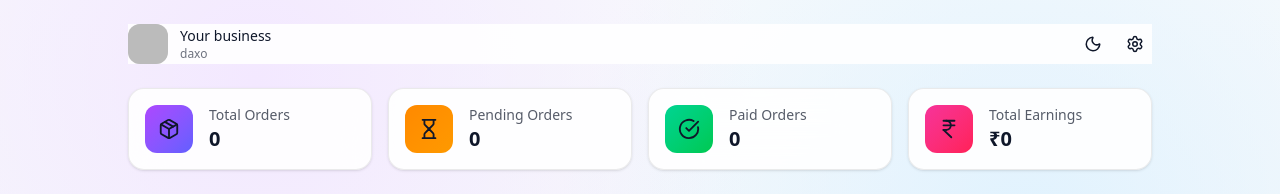
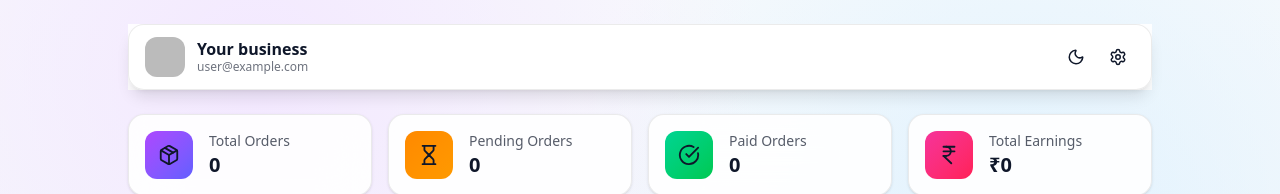
Before and after one commit to chaudharyjatin115/daxo-dashboard, a React (Vite) app: page / in a window 1280 px wide. Shown: the top 194 px of the page. Built offline with nearby package versions, Linux system fonts and the light colour scheme; no server answers; the database is empty; sample sign-in values are in the browser's storage.

Commit message:
Update Header.jsx

```diff
--- a/src/components/Header.jsx
+++ b/src/components/Header.jsx
@@ -1,8 +1,18 @@
 import { useNavigate } from "react-router-dom";
-import { Settings, Sun, Moon } from "lucide-react";
+import { Sun, Moon, Settings } from "lucide-react";
 import { useTheme } from "../context/ThemeContext";
 import { useBusiness } from "../context/BusinessContext";
 import { useAuth } from "../context/AuthContext";
+
+/* small helper to keep logo safe */
+function resolveLogo({ logo, user, businessName }) {
+  if (logo) return logo;
+  if (user?.photoURL) return user.photoURL;
+
+  return `https://api.dicebear.com/7.x/initials/svg?seed=${encodeURIComponent(
+    businessName || "D"
+  )}`;
+}
 
 export default function Header() {
   const navigate = useNavigate();
@@ -10,19 +20,28 @@ export default function Header() {
   const { businessName, logo } = useBusiness();
   const { user } = useAuth();
 
-  const displayLogo =
-    logo ||
-    user?.photoURL ||
-    `https://api.dicebear.com/7.x/initials/svg?seed=${encodeURIComponent(
-      businessName || "D"
-    )}`;
+  const displayLogo = resolveLogo({ logo, user, businessName });
 
   return (
-    <header className="w-full flex items-center justify-between">
-      {/* left: brand */}
-      <div className="flex items-center gap-3">
-        {/* icon wrapper */}
-        <div className="w-10 h-10 rounded-xl overflow-hidden bg-black/10 dark:bg-white/10 flex items-center justify-center">
+    <header className="sticky top-0 z-40">
+      <div
+        className="
+          mx-auto max-w-5xl
+          px-4 py-3
+          rounded-2xl
+          backdrop-blur-xl
+          border shadow-lg
+          flex items-center justify-between
+        "
+        style={{
+          background: "var(--card-bg)",
+          borderColor: "var(--card-border)",
+        }}
+      >
+        {/* left: logo + name */}
+        <div className="flex items-center gap-3 min-w-0">
+          {/* logo (fixed size, no stretching) */}
+          <div className="w-10 h-10 rounded-xl overflow-hidden shrink-0">
             <img
               src={displayLogo}
               alt="logo"
@@ -30,30 +49,51 @@ export default function Header() {
             />
           </div>
 
-        <div className="leading-tight">
-          <div className="font-medium text-sm">
+          <div className="min-w-0">
+            <p className="font-semibold leading-tight truncate">
               {businessName || "Your business"}
-          </div>
-          <div className="text-xs opacity-60">daxo</div>
+            </p>
+            <p className="text-xs opacity-60 truncate">
+              {user?.email || ""}
+            </p>
           </div>
         </div>
 
         {/* right: actions */}
         <div className="flex items-center gap-2">
+          {/* theme toggle */}
           <button
             onClick={toggleTheme}
-          className="p-2 rounded-lg hover:bg-black/10 dark:hover:bg-white/10"
+            className="
+              p-2 rounded-xl
+              hover:bg-black/10
+              dark:hover:bg-white/10
+              transition
+            "
+            aria-label="toggle theme"
           >
-          {theme === "dark" ? <Sun size={18} /> : <Moon size={18} />}
+            {theme === "dark" ? (
+              <Sun size={18} />
+            ) : (
+              <Moon size={18} />
+            )}
           </button>
 
+          {/* settings */}
           <button
             onClick={() => navigate("/settings")}
-          className="p-2 rounded-lg hover:bg-black/10 dark:hover:bg-white/10"
+            className="
+              p-2 rounded-xl
+              hover:bg-black/10
+              dark:hover:bg-white/10
+              transition
+            "
+            aria-label="settings"
           >
             <Settings size={18} />
           </button>
         </div>
+      </div>
     </header>
   );
 }
```
Lines whose indentation alone changed are shown as unchanged.
